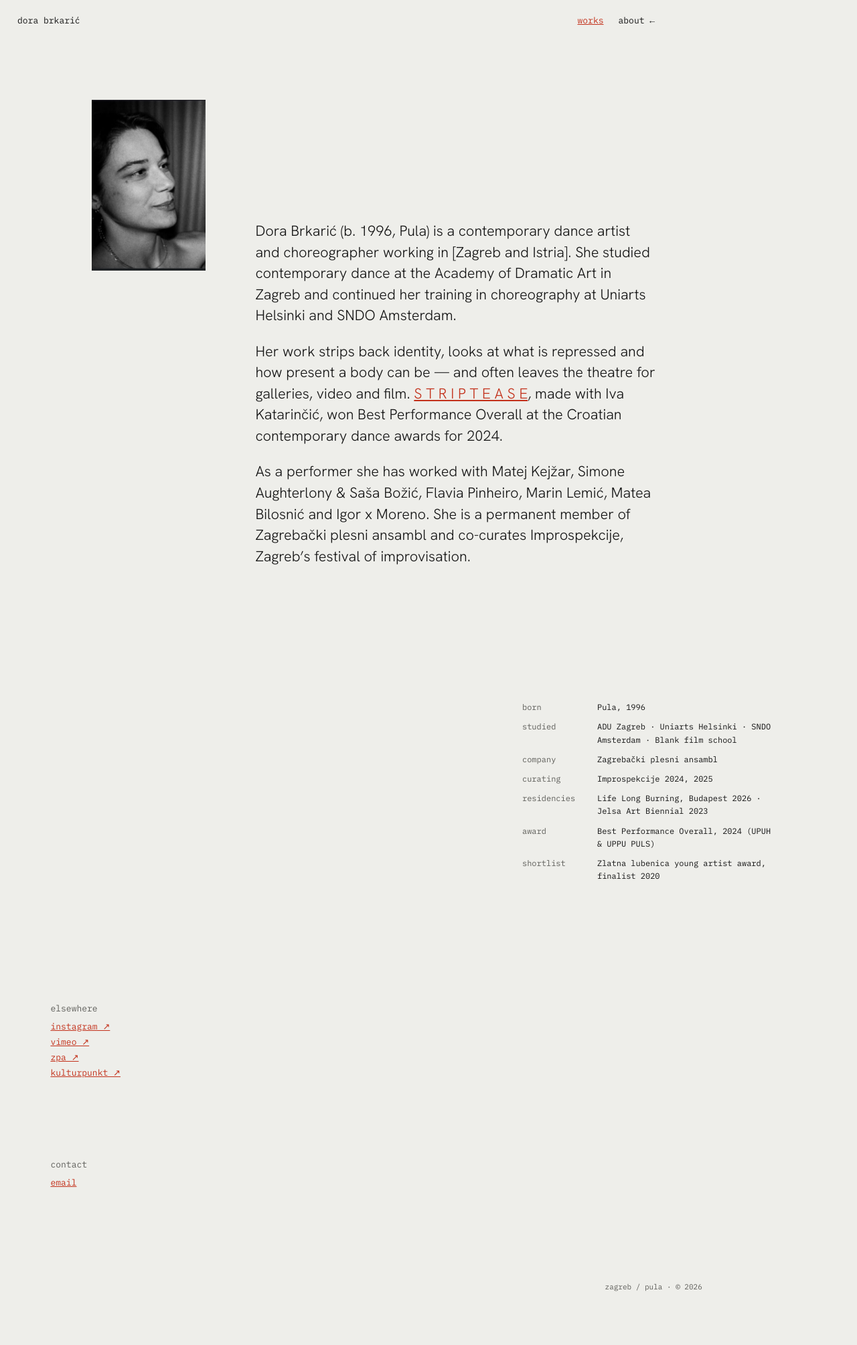
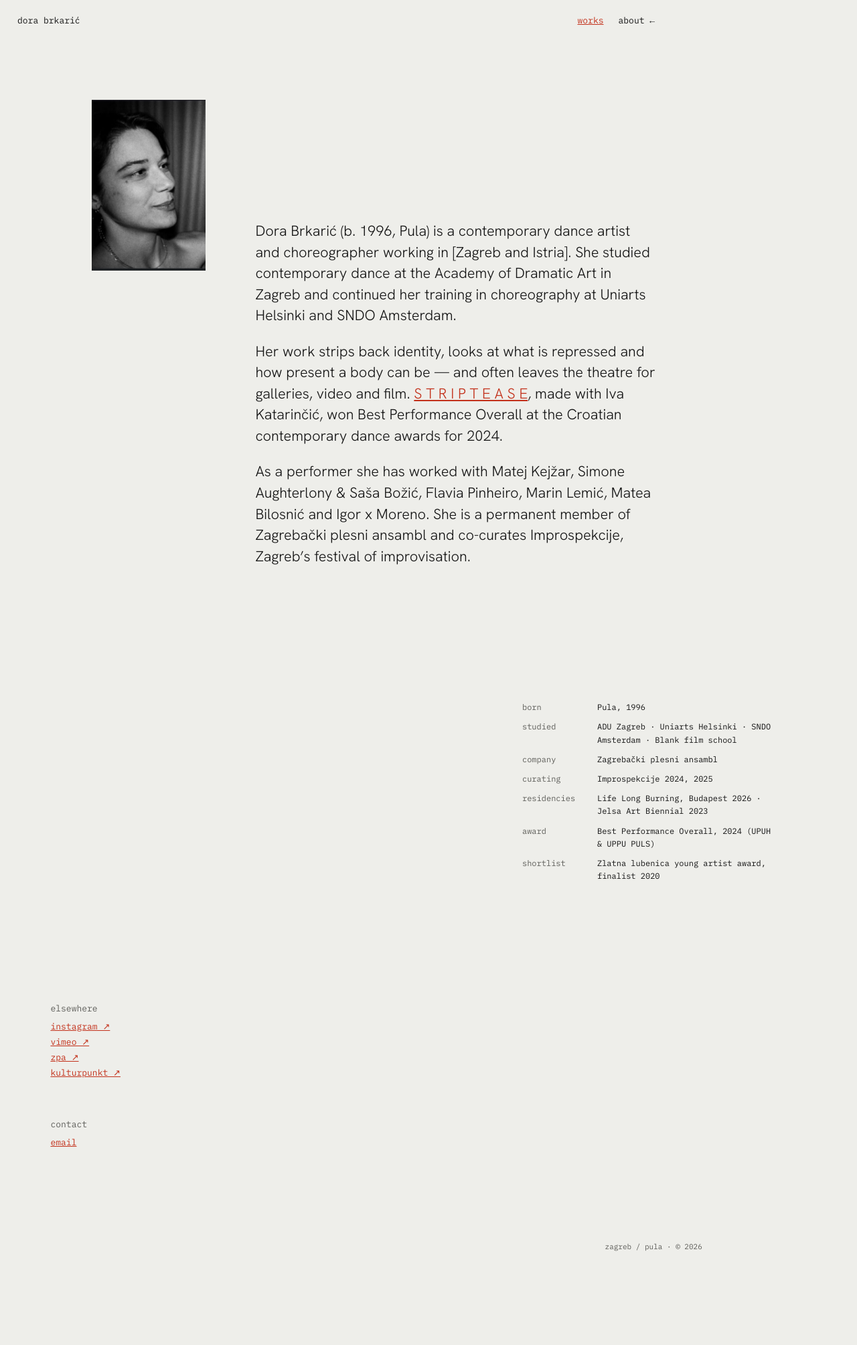
Before and after one commit to ariansajina/dora, a Jekyll site: the page built from about.md, in a window 1280 px wide. Shown: the whole page at 67% size. Built offline with Jekyll 4.4.1, drawn with Linux system fonts in a browser that asks for light colours; after the commit the page ends 1948 px from its top, so only the background shows below that.

Commit message:
Contact section 60px below elsewhere
Co-Authored-By: Claude Opus 5.5 <noreply@anthropic.com>
Claude-Session: https://claude.ai/code/session_01T3oV2CMKDLfVpFAnssWYau

```diff
--- a/about.md
+++ b/about.md
@@ -49,7 +49,7 @@ As a performer she has worked with Matej Kejžar, Simone Aughterlony & Saša Bo
   </ul>
 </section>
 
-<section class="elsewhere off x4 mt-120">
+<section class="elsewhere off x4 mt-60">
   <h2 class="sublabel">contact</h2>
   <ul>
     <li><a href="mailto:{{ site.contact_email }}">email</a></li>
--- a/assets/css/site.css
+++ b/assets/css/site.css
@@ -57,6 +57,7 @@ a:hover { color: var(--hover); }
 .mt-34  { margin-top: 34px; }
 .mt-38  { margin-top: 38px; }
 .mt-40  { margin-top: 40px; }
+.mt-60  { margin-top: 60px; }
 .mt-90  { margin-top: 90px; }
 .mt-110 { margin-top: 110px; }
 .mt-120 { margin-top: 120px; }
```
